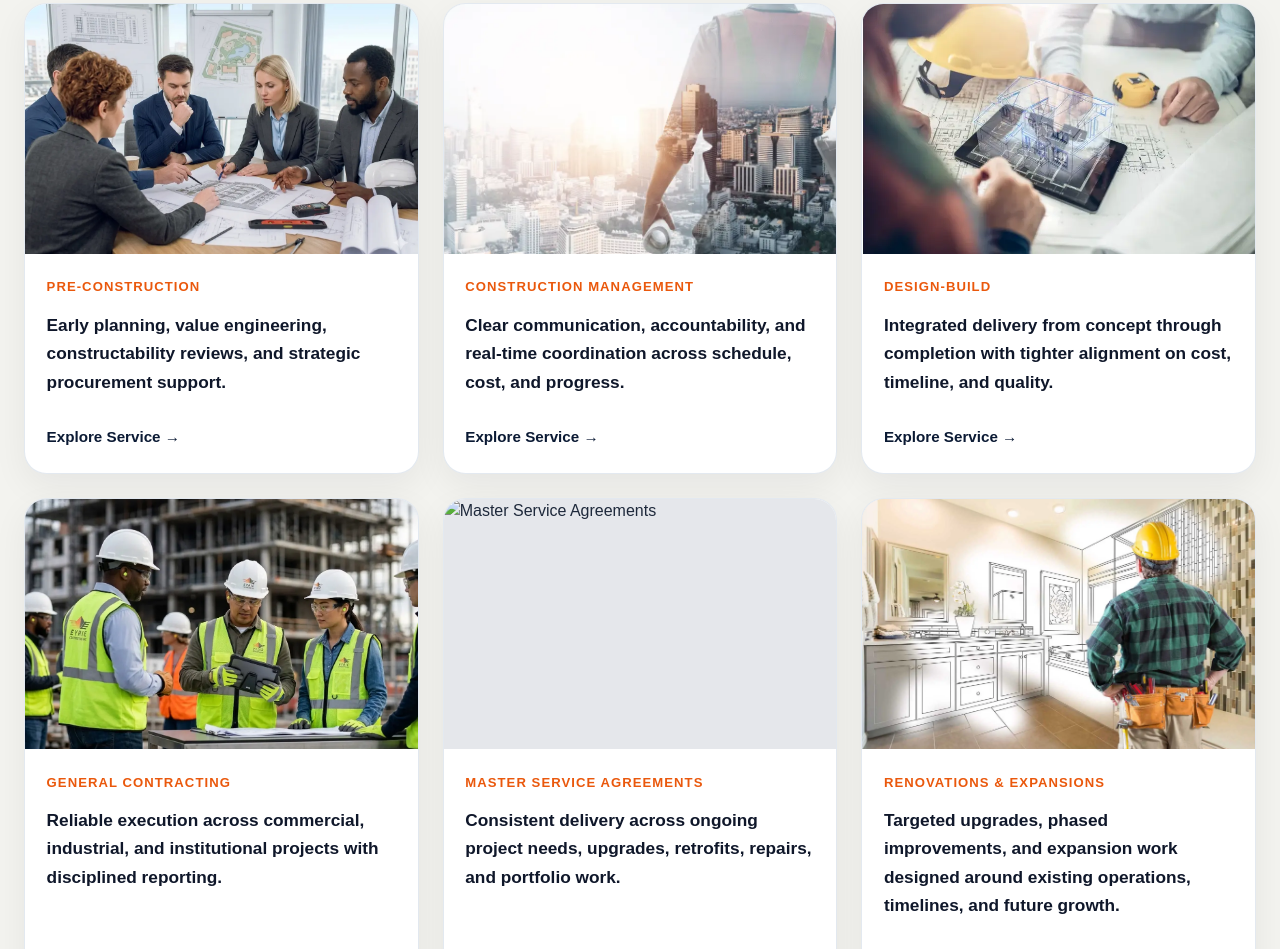
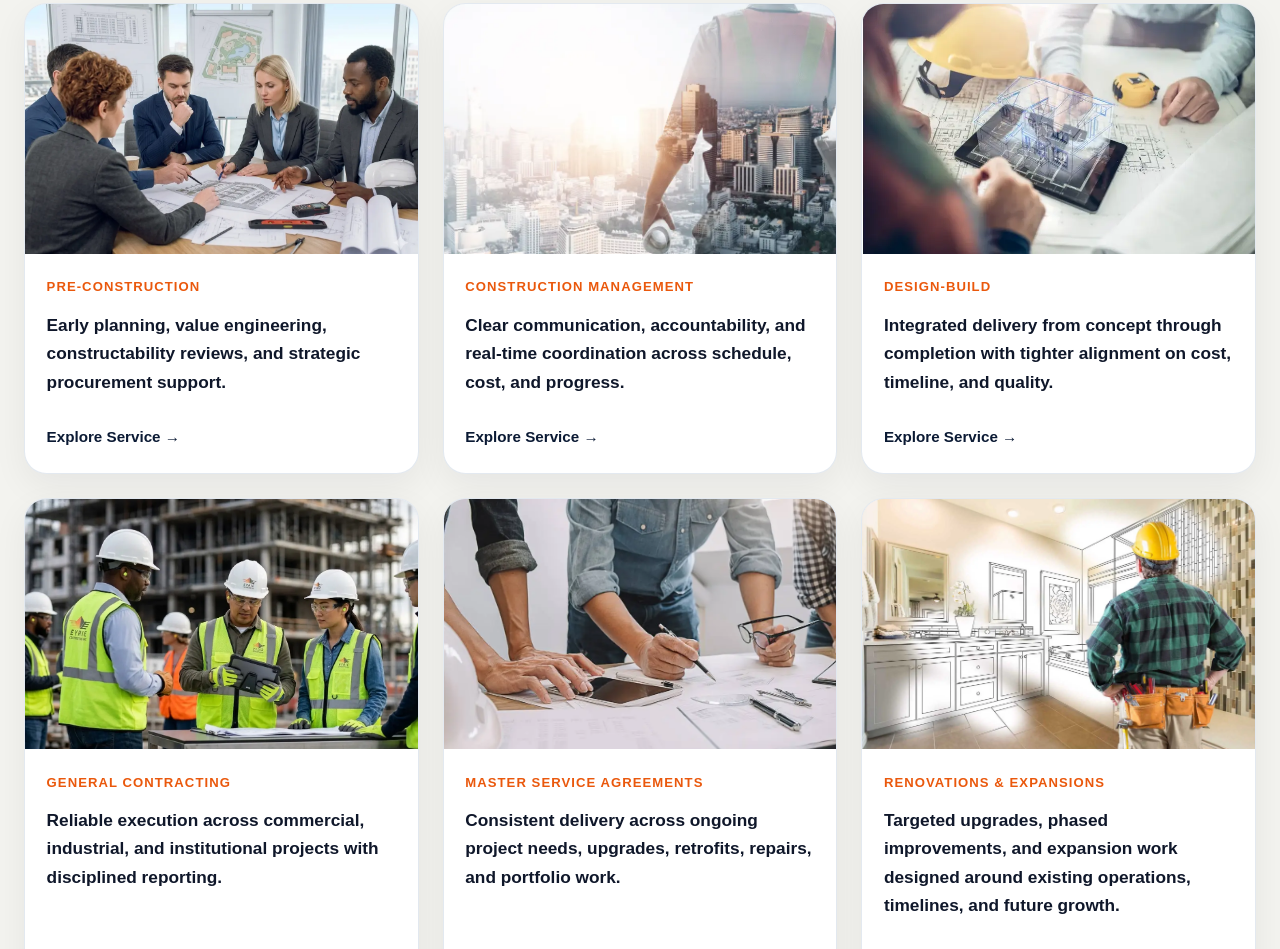
Before and after one commit to RamandeepKaurKainth/eyrie-contracting-project, a website: page src/services.html in a window 1280 px wide. Shown: the part 345-1294 px from the top of the page. Drawn offline with nearby package versions, Linux system fonts and the light colour scheme.

Commit message:
broken link

```diff
--- a/src/services.html
+++ b/src/services.html
@@ -81,7 +81,7 @@
 
         <a href="masterserviceagreements.html" class="service-box" data-aos="fade-up" data-aos-delay="250">
           <div class="service-box-image">
-            <img src="assets/images/masterserviceagreements.webp" alt="Master Service Agreements" />
+            <img src="assets/images/masterservicesagreements.webp" alt="Master Service Agreements" />
           </div>
           <div class="service-box-content">
             <p class="service-tag">Master Service Agreements</p>
```
